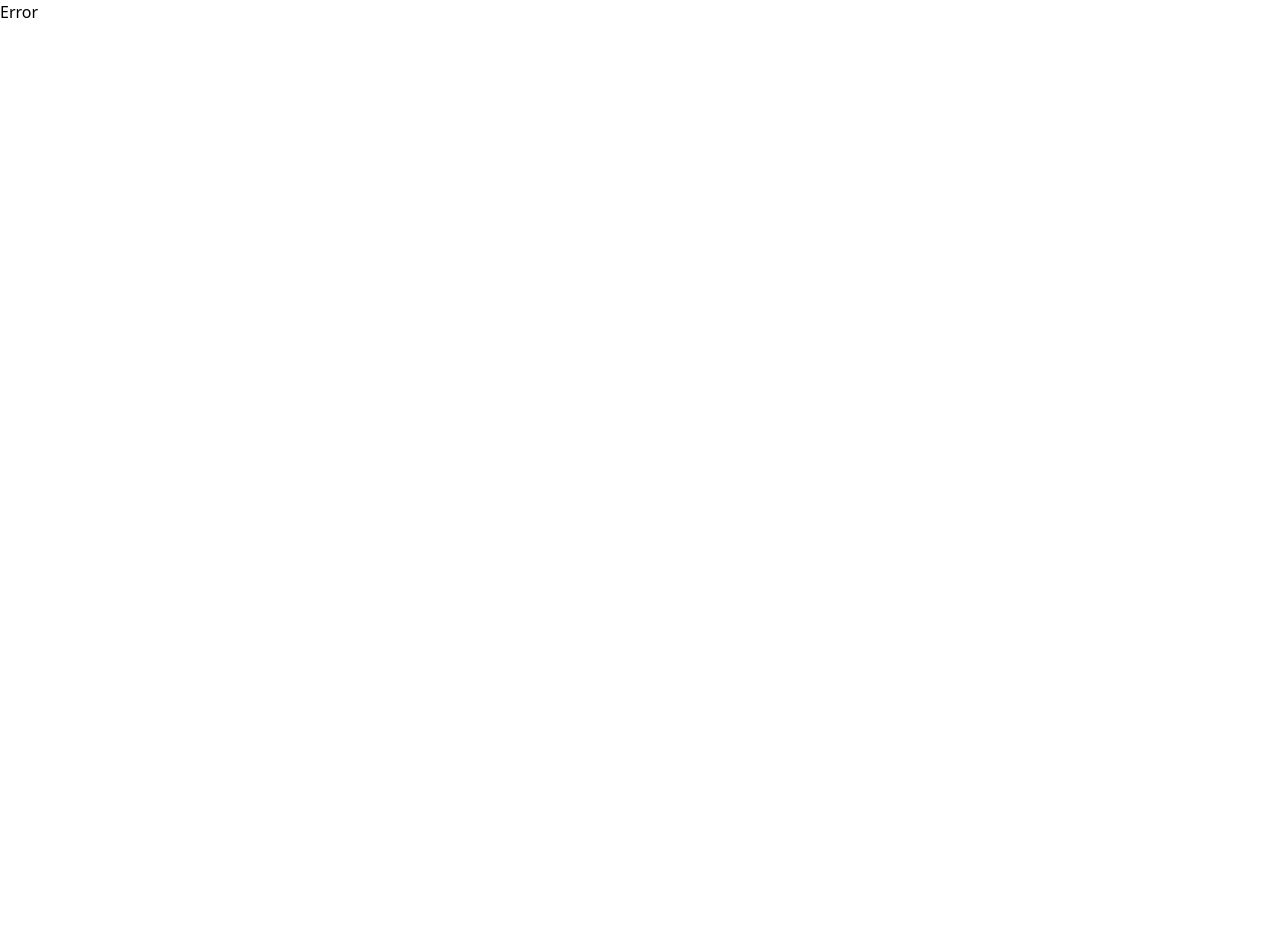
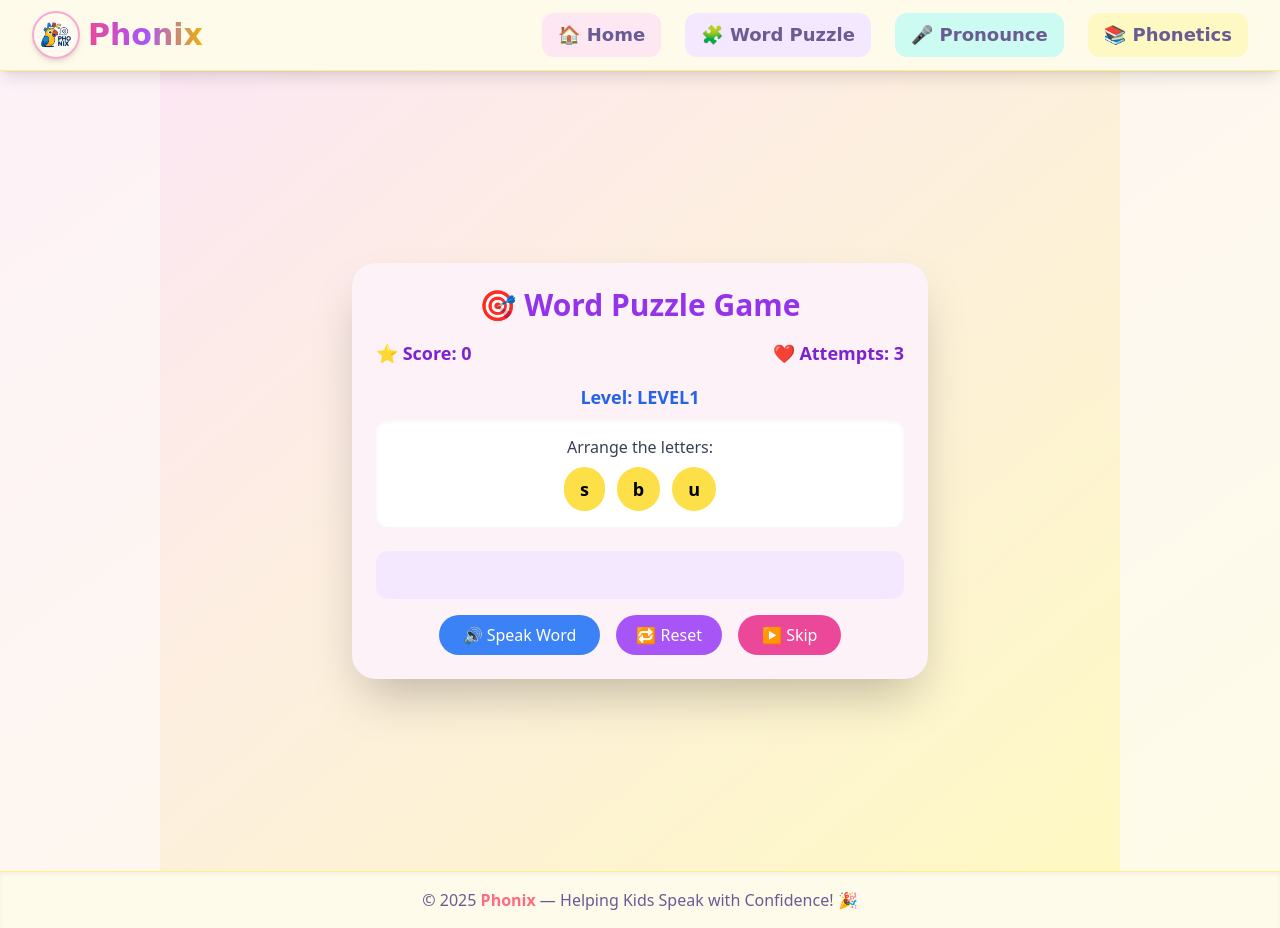
Before and after one commit to premiitr/phonix, a React (Create React App) app: page /wordpuzzle in a window 1280 px wide. Before the commit this address had no page. Before the commit the page ends 800 px from the top, so only its background shows below. Built offline with nearby package versions, Linux system fonts and the light colour scheme.

Commit message:
WordPuzzle

```diff
--- a/src/App.js
+++ b/src/App.js
@@ -5,6 +5,7 @@ import PronunciationApp from "./components/pronunciation/PronunciationApp";
 import Home from "./components/Home";
 import Footer from "./components/Footer";
 import Error from "./components/Error";
+import WordPuzzleGame from "./components/wordpuzzle/WordPuzzleGame";
 
 const App =()=> {
 
@@ -38,6 +39,10 @@ export const appRouter = createBrowserRouter([
         path: '/phonetics',
         element: <PhoneticApp/>
       },
+      {
+        path:'/wordpuzzle',
+        element:<WordPuzzleGame/>
+      }
     ]
   }
 ]);
--- a/src/components/Header.jsx
+++ b/src/components/Header.jsx
@@ -5,48 +5,61 @@ const Header = () => {
   const [mobileOpen, setMobileOpen] = useState(false);
 
   return (
-    <header className="sticky top-0 z-20 bg-[#fffbea] shadow-md border-b border-yellow-300 font-['Comic_Sans_MS','Comic Neue','Poppins',sans-serif]">
+    <header className="sticky top-0 z-20 bg-[#fffbea] shadow-lg border-b border-yellow-200 font-['Comic_Sans_MS','Comic_Neue','Poppins',sans-serif] transition-all">
       <div className="max-w-7xl mx-auto px-4 sm:px-6 lg:px-8">
         <div className="flex justify-between items-center h-[70px]">
-          <div className="flex items-center space-x-4">
-            <Link to="/">
-              <img src="/logo192.png" alt="Phonix Logo" className="w-[52px] rounded-full p-1 border-2 border-pink-300 shadow" />
+          {/* Logo and Brand */}
+          <div className="flex items-center space-x-3">
+            <Link to="/" className="flex items-center space-x-2">
+              <img src="/logo192.png" alt="Phonix Logo"
+                className="w-12 rounded-full border-2 border-pink-300 shadow-md p-1"/>
+              <span className="text-3xl font-extrabold bg-gradient-to-r from-pink-500 via-purple-500 to-yellow-500 text-transparent bg-clip-text">
+                Phonix
+              </span>
             </Link>
-            <span className="text-3xl sm:text-4xl font-extrabold tracking-wide bg-gradient-to-r from-pink-500 via-purple-500 to-yellow-500 text-transparent bg-clip-text">
-                Phonix
-            </span>
           </div>
 
-          <nav className="hidden md:flex items-center gap-4 font-bold text-[#6b5b95]">
-            <Link to="/" className="px-4 py-2 rounded-xl text-lg bg-pink-100 hover:bg-pink-200 transition">
+          {/* Desktop Navigation */}
+          <nav className="hidden md:flex items-center gap-6 text-lg font-semibold text-[#6b5b95]">
+            <Link to="/" className="px-4 py-2 rounded-xl bg-pink-100 hover:bg-pink-200 transition duration-200">
               🏠 Home
             </Link>
-            <Link to="/pronounce" className="px-4 py-2 rounded-xl text-lg bg-teal-100 hover:bg-teal-200 transition">
+            <Link to="/wordpuzzle" className="px-4 py-2 rounded-xl bg-purple-100 hover:bg-purple-200 transition duration-200">
+              🧩 Word Puzzle
+            </Link>
+            <Link to="/pronounce" className="px-4 py-2 rounded-xl bg-teal-100 hover:bg-teal-200 transition duration-200">
               🎤 Pronounce
             </Link>
-            <Link to="/phonetics" className="px-4 py-2 rounded-xl text-lg bg-yellow-100 hover:bg-yellow-200 transition">
+            <Link to="/phonetics" className="px-4 py-2 rounded-xl bg-yellow-100 hover:bg-yellow-200 transition duration-200">
               📚 Phonetics
             </Link>
           </nav>
 
-          {/* Mobile Menu Button */}
+          {/* Mobile Menu Toggle */}
           <div className="md:hidden">
-            <button onClick={() => setMobileOpen(!mobileOpen)} className="text-3xl text-[#6b5b95]">
-              ☰
+            <button onClick={() => setMobileOpen(!mobileOpen)} className="text-4xl text-[#6b5b95] focus:outline-none">
+              {mobileOpen ? '✖' : '☰'}
             </button>
           </div>
         </div>
 
-        {/* Mobile Dropdown */}
+        {/* Mobile Navigation Dropdown */}
         {mobileOpen && (
-          <div className="md:hidden border-t border-yellow-300 py-3 space-y-2 bg-[#fffbea] shadow-inner rounded-b-md">
-            <Link to="/" onClick={() => setMobileOpen(false)} className="block px-4 py-2 rounded hover:bg-pink-100 text-[#6b5b95]">
+          <div className="md:hidden mt-2 py-3 space-y-2 bg-[#fffbea] rounded-b-xl shadow-inner border-t border-yellow-300">
+            <Link to="/" onClick={() => setMobileOpen(false)}
+              className="block px-4 py-2 text-lg text-[#6b5b95] rounded hover:bg-pink-100">
               🏠 Home
             </Link>
-            <Link to="/pronounce" onClick={() => setMobileOpen(false)} className="block px-4 py-2 rounded hover:bg-teal-100 text-[#6b5b95]">
+            <Link to="/wordpuzzle" onClick={() => setMobileOpen(false)}
+              className="block px-4 py-2 text-lg text-[#6b5b95] rounded hover:bg-purple-100">
+              🧩 Word Puzzle
+            </Link>
+            <Link to="/pronounce" onClick={() => setMobileOpen(false)}
+              className="block px-4 py-2 text-lg text-[#6b5b95] rounded hover:bg-teal-100">
               🎤 Pronounce
             </Link>
-            <Link to="/phonetics" onClick={() => setMobileOpen(false)} className="block px-4 py-2 rounded hover:bg-yellow-100 text-[#6b5b95]">
+            <Link to="/phonetics" onClick={() => setMobileOpen(false)}
+              className="block px-4 py-2 text-lg text-[#6b5b95] rounded hover:bg-yellow-100">
               📚 Phonetics
             </Link>
           </div>
--- /dev/null
+++ b/src/components/wordpuzzle/WordPuzzleGame.jsx
@@ -0,0 +1,222 @@
+import React, { useState, useEffect } from "react";
+
+const WordPuzzleGame = () => {
+  const wordLevels = {
+  level1: [
+    "cat", "dog", "sun", "bus", "bat", "cup", "fan", "hat", "pig", "rat",
+    "box", "log", "mat", "pen", "pot"
+  ],
+  level2: [
+    "apple", "zebra", "house", "train", "boat", "plane", "garden", "beach",
+    "school", "church", "castle", "money", "music", "dancer", "book"
+  ],
+  level3: [
+    "elephant", "giraffe", "balloon", "rainbow", "butterfly", "dinosaur",
+    "umbrella", "birthday", "computer", "television", "mountain", "unicorn",
+    "glasses", "friendship", "adventure"
+  ],
+};
+
+
+  const levelKeys = Object.keys(wordLevels);
+
+  const [currentLevelIndex, setCurrentLevelIndex] = useState(0);
+  const [wordList, setWordList] = useState([]);
+  const [currentWord, setCurrentWord] = useState("");
+  const [shuffledLetters, setShuffledLetters] = useState([]);
+  const [selectedLetters, setSelectedLetters] = useState([]);
+  const [completedWords, setCompletedWords] = useState([]);
+  const [score, setScore] = useState(0);
+  const [attemptsLeft, setAttemptsLeft] = useState(3);
+  const [gameOver, setGameOver] = useState(false);
+  const [feedbackType, setFeedbackType] = useState(null);
+
+  const shuffle = (word) => {
+    const array = word.split("");
+    for (let i = array.length - 1; i > 0; i--) {
+      const j = Math.floor(Math.random() * (i + 1));
+      [array[i], array[j]] = [array[j], array[i]];
+    }
+    return array;
+  };
+
+  useEffect(() => {
+    startLevel(currentLevelIndex);
+  }, [currentLevelIndex]);
+
+  const speakWord = (word, callback = null) => {
+    const utterance = new SpeechSynthesisUtterance(word);
+    utterance.lang = "en-US";
+    if (callback) utterance.onend = callback;
+    window.speechSynthesis.speak(utterance);
+  };
+
+  const startLevel = (levelIdx) => {
+    const levelKey = levelKeys[levelIdx];
+    const levelName = levelKey.replace("level", "Level ");
+    speakWord(levelName);
+    const newWords = [...wordLevels[levelKey]];
+    setWordList(newWords);
+    setCompletedWords([]);
+    setAttemptsLeft(3);
+    setGameOver(false);
+    loadNewWord(newWords, []);
+  };
+
+  const loadNewWord = (words = wordList, done = completedWords) => {
+    const remaining = words.filter((word) => !done.includes(word));
+    if (remaining.length === 0) {
+      if (currentLevelIndex + 1 < levelKeys.length) {
+        setCurrentLevelIndex((prev) => prev + 1);
+      } else {
+        setGameOver(true);
+      }
+      return;
+    }
+    const nextWord = remaining[Math.floor(Math.random() * remaining.length)];
+    setCurrentWord(nextWord);
+    setShuffledLetters(shuffle(nextWord));
+    setSelectedLetters([]);
+  };
+
+  const handleLetterClick = (letter, index) => {
+    if (gameOver || selectedLetters.length >= currentWord.length) return;
+    speakWord(letter);
+
+    const updatedSelected = [...selectedLetters, letter];
+    setSelectedLetters(updatedSelected);
+
+    const updatedShuffled = [...shuffledLetters];
+    updatedShuffled.splice(index, 1);
+    setShuffledLetters(updatedShuffled);
+
+    const formedWord = updatedSelected.join("");
+
+    if (formedWord.length === currentWord.length) {
+      if (formedWord === currentWord) {
+        setScore(score + 1);
+        setCompletedWords([...completedWords, currentWord]);
+        setFeedbackType("correct");
+
+        const success = new SpeechSynthesisUtterance("Well done!");
+        window.speechSynthesis.speak(success);
+        success.onend = () => {
+          setFeedbackType(null);
+          loadNewWord(wordList, [...completedWords, currentWord]);
+        };
+      } else {
+        setFeedbackType("wrong");
+        const fail = new SpeechSynthesisUtterance("Oops! Try again.");
+        window.speechSynthesis.speak(fail);
+        fail.onend = () => {
+          const newAttempts = attemptsLeft - 1;
+          setAttemptsLeft(newAttempts);
+          if (newAttempts === 0) {
+            setGameOver(true);
+          } else {
+            setFeedbackType(null);
+            resetWord();
+          }
+        };
+      }
+    }
+  };
+
+  const resetWord = () => {
+    setShuffledLetters(shuffle(currentWord));
+    setSelectedLetters([]);
+  };
+
+  const restartGame = () => {
+    setCurrentLevelIndex(0);
+    setScore(0);
+    startLevel(0);
+  };
+
+  return (
+    <div className="min-h-screen bg-gradient-to-br from-pink-100 to-yellow-100 flex items-center justify-center px-4 py-10">
+      <div className="w-full max-w-xl p-6 bg-pink-50 rounded-3xl shadow-2xl text-center animate-fade-in-up">
+        <h1 className="text-3xl font-bold text-purple-600 mb-4">
+          🎯 Word Puzzle Game
+        </h1>
+
+        <div className="flex justify-between mb-4 text-purple-700 font-semibold text-lg">
+          <div>⭐ Score: {score}</div>
+          <div>❤️ Attempts: {attemptsLeft}</div>
+        </div>
+
+        {feedbackType && (
+          <div className="my-6 flex flex-col items-center justify-center">
+            {feedbackType === "correct" ? (
+              <div className="animate-bounce text-center">
+                <p className="text-4xl mt-2 text-green-600 font-bold">
+                  😊 Yay! Great Job!
+                </p>
+              </div>
+            ) : (
+              <div className="animate-shake text-center">
+                <p className="text-4xl mt-2 text-red-500 font-bold">
+                  😢 Try Again!
+                </p>
+              </div>
+            )}
+          </div>
+        )}
+
+        {!gameOver ? (
+          <>
+            <h2 className="text-lg font-bold text-blue-600 mb-2">
+              Level: {levelKeys[currentLevelIndex].toUpperCase()}
+            </h2>
+
+            <div className="bg-white rounded-xl shadow-inner p-4 mb-6">
+              <p className="text-gray-700 font-medium mb-2">Arrange the letters:</p>
+              <div className="flex flex-wrap justify-center gap-3">
+                {shuffledLetters.map((letter, index) => (
+                  <button key={index} onClick={() => handleLetterClick(letter, index)}
+                    className="bg-yellow-300 hover:bg-yellow-400 px-4 py-2 rounded-full font-bold text-lg transition">
+                    {letter}
+                  </button>
+                ))}
+              </div>
+            </div>
+
+            <div className="bg-purple-100 p-4 rounded-xl mb-4 min-h-[48px]">
+              <p className="text-purple-700 font-semibold text-lg tracking-wide">
+                {selectedLetters.join("")}
+              </p>
+            </div>
+
+            <div className="flex justify-center gap-4 flex-wrap mt-4">
+              <button onClick={() => speakWord(currentWord)}
+                className="bg-blue-500 hover:bg-blue-600 text-white px-6 py-2 rounded-full">
+                🔊 Speak Word
+              </button>
+              <button onClick={resetWord}
+                className="bg-purple-500 hover:bg-purple-600 text-white px-5 py-2 rounded-full">
+                🔁 Reset
+              </button>
+              <button onClick={() => loadNewWord(wordList, completedWords)}
+                className="bg-pink-500 hover:bg-pink-600 text-white px-6 py-2 rounded-full">
+                ▶️ Skip
+              </button>
+            </div>
+          </>
+        ) : (
+          <div className="text-center mt-6">
+            <h2 className="text-2xl font-bold text-green-600 mb-2">🎉 Game Over!</h2>
+            <p className="text-lg text-purple-700 mb-4">Your Final Score: {score}</p>
+            <button
+              onClick={restartGame}
+              className="bg-green-500 hover:bg-green-600 text-white px-6 py-3 rounded-full"
+            >
+              🔄 Restart Game
+            </button>
+          </div>
+        )}
+      </div>
+    </div>
+  );
+};
+
+export default WordPuzzleGame;
```
